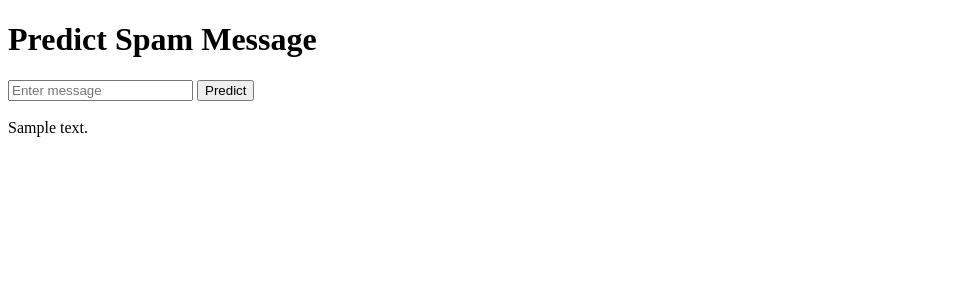
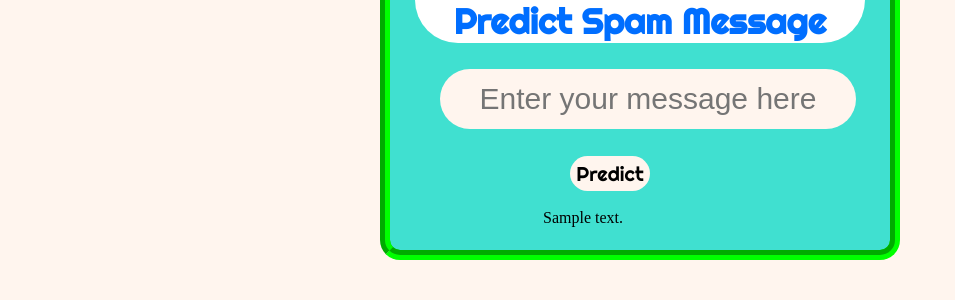
Before and after one commit to kartik-soni1707/CDSAML, a Flask app: template templates/index.html in a window 1280 px wide. Shown: the top 300 px of the page, without its empty margins (0-955 px from the left). Run offline with Flask 2, Linux system fonts and the light colour scheme; the template is opened without the code that fills it: most values are stand-ins (such as "Sample title", 1, 10 or a date in 2020); parts of the project's set-up code (start-up, migrations or seed data) failed here and were passed over.

Commit message:
Update index.html

```diff
--- a/templates/index.html
+++ b/templates/index.html
@@ -8,7 +8,80 @@
 <link href='https://fonts.googleapis.com/css?family=Arimo' rel='stylesheet' type='text/css'>
 <link href='https://fonts.googleapis.com/css?family=Hind:300' rel='stylesheet' type='text/css'>
 <link href='https://fonts.googleapis.com/css?family=Open+Sans+Condensed:300' rel='stylesheet' type='text/css'>
+<link href="https://fonts.googleapis.com/css2?family=Righteous&display=swap" rel="stylesheet">
 
+<style>
+    ::-webkit-input-placeholder {
+  text-align: center;
+}
+    *{
+
+        margin-top: 0;
+        background-color: seashell;
+    }
+    .login{
+        width: 500px;
+        margin: auto;
+        margin-top:0;
+        border-left: 10px groove lime;
+        border-right: 10px groove lime;
+        border-bottom: 10px groove lime;
+        height: 250px;
+        border-bottom-left-radius: 20px;
+        border-bottom-right-radius: 20px;
+        background-color: turquoise;
+    }
+    h1{
+        font-family: 'Righteous', cursive;
+        font-size: 35px;
+        width: 450px;
+        margin: auto;
+        margin-bottom: 26px;
+
+        text-align: center;
+        color: rgb(0, 110, 255);
+        background-color: white;
+        border-bottom-left-radius: 50px;
+        border-bottom-right-radius: 50px;
+    }
+    form{
+        background-color: turquoise;
+
+        margin:auto;
+    }
+    input{
+        font-size:30px;
+        border-radius: 50px;
+        border: none;
+        width:auto;
+        height: 30px;
+        margin-left: 50px;
+        margin-right: 29px;
+        margin-bottom: 27px;
+        padding:15px;
+    }
+    input:focus{
+        outline: none;
+    }
+    button:hover{
+        background-color: black;
+        color: red;
+    }
+    button{
+        font-family: 'Righteous', cursive;
+        height:35px;
+        width:80px;
+        margin-left:180px;
+        font-size: 20px;
+        padding:9x;
+        border: none;
+        border-radius: 25px;
+    }
+    .ans{
+        background-color: turquoise;
+        margin-left: 153px;
+    }
+</style>
 </head>
 
 <body>
@@ -17,12 +90,15 @@
 
      <!-- Main Input For Receiving Query to our ML -->
     <form action="{{ url_for('predict')}}"method="post">
-    	<input type="text" name="experience" placeholder="Enter message" required="required" />
+
+        <input type="text" name="experience" placeholder="Enter your message here" required="required" />
 
 
         <button type="submit" class="btn btn-primary btn-block btn-large" >Predict</button>
+
     </form>
-<br>{{prediction_text}}
+<br>
+<div class="ans">{{prediction_text}}</div>
  </br>
 
 
@@ -34,4 +110,3 @@ function myFunction(parameter) {
 </script>
 
 </body>
-</html>
```
